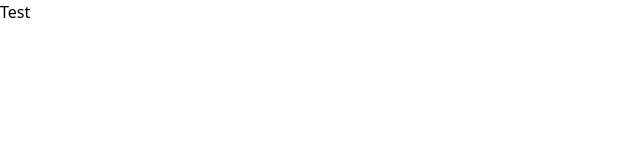
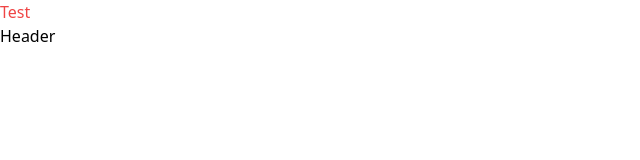
Before and after one commit to idiliman/amazon-clone, a Next.js app: page / in a window 1280 px wide. Shown: the top 160 px of the page, without its empty margins (0-640 px from the left). Built offline with nearby package versions, Linux system fonts and the light colour scheme.

Commit message:
tailwind setup

```diff
--- a/pages/index.tsx
+++ b/pages/index.tsx
@@ -1,6 +1,6 @@
 import Head from "next/head";
 import Image from "next/image";
-
+import Header from "../src/components/Header";
 
 export default function Home() {
   return (
@@ -8,7 +8,9 @@
       <Head>
         <title>Create Next App</title>
       </Head>
-     <h1 className="text-red-500">Test</h1>
+      <h1 className="text-red-500">Test</h1>
+      {/* Header */}
+      <Header />
     </div>
   );
 }
--- /dev/null
+++ b/src/components/Header.tsx
@@ -0,0 +1,11 @@
+import React from 'react'
+
+type Props = {}
+
+function Header({}: Props) {
+  return (
+    <div>Header</div>
+  )
+}
+
+export default Header
--- a/tailwind.config.js
+++ b/tailwind.config.js
@@ -1,7 +1,7 @@
 module.exports = {
   mode: "jit",
-  purge: [
-    "./src/pages/**/*.{js,ts,jsx,tsx}",
+  content: [
+    "./pages/**/*.{js,ts,jsx,tsx}",
     "./src/components/**/*.{js,ts,jsx,tsx}",
   ],
   darkMode: false, // or 'media' or 'class'
```
